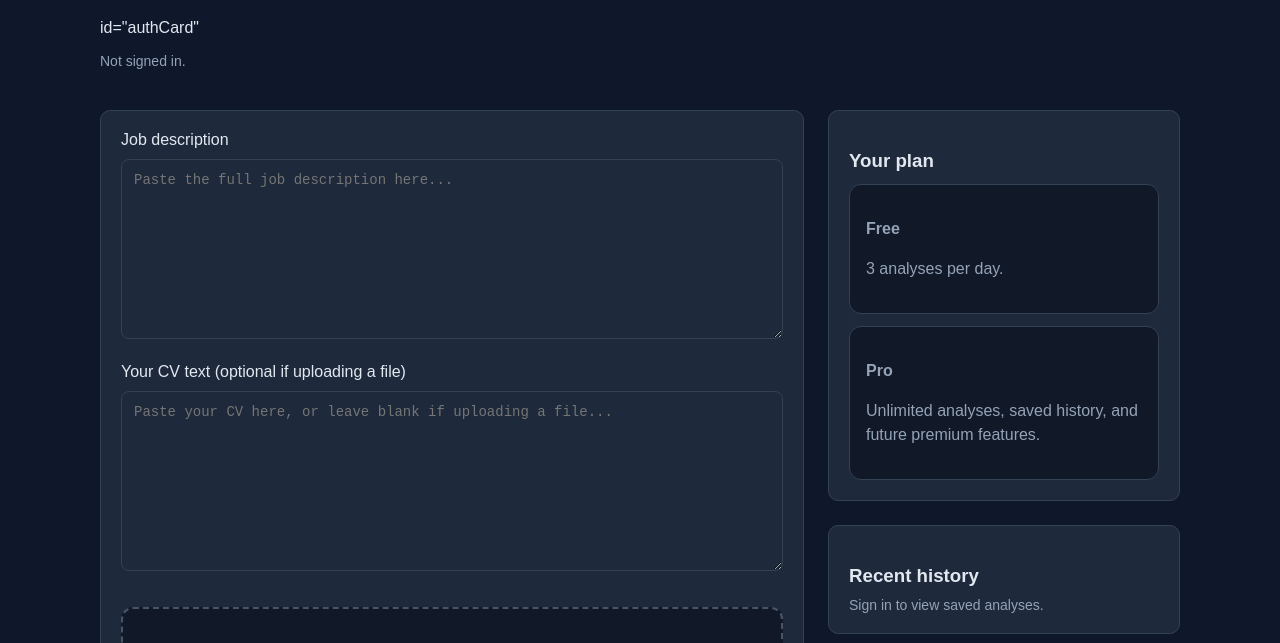
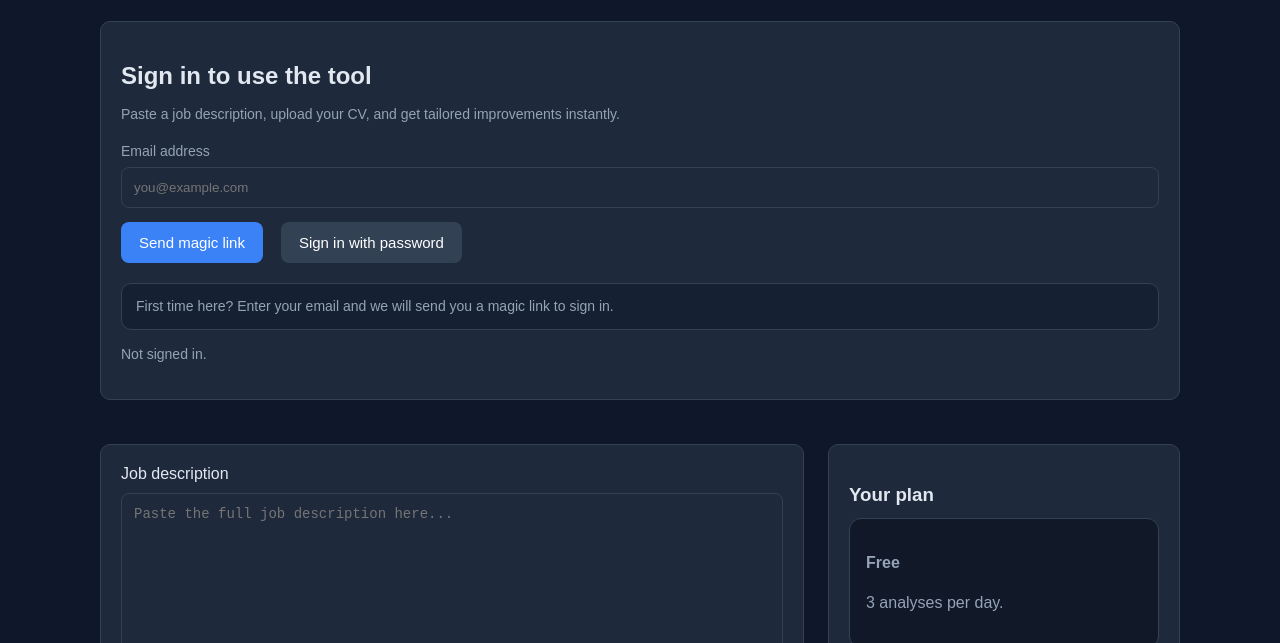
Before and after one commit to PhylC/cv-optimiser, a plain HTML site: page static/index.html in a window 1280 px wide. Shown: the part 157-800 px from the top of the page. Drawn offline with nearby package versions, Linux system fonts and the light colour scheme.

Commit message:
Improve auth layout and password flow

```diff
--- a/static/index.html
+++ b/static/index.html
@@ -175,22 +175,35 @@
     </div>
   </div>
 
-  id="authCard"
-    <p id="authStatus" class="small">Not signed in.</p>
-    <div id="passwordCard" class="card hidden">
-  <h3>Create a password</h3>
-  <p class="small">Set a password once so you can sign in faster next time without using a magic link.</p>
-  <input id="passwordInput" type="password" placeholder="Create a password" style="width:100%;padding:12px;border-radius:8px;border:1px solid #334155;background:#1e293b;color:white;box-sizing:border-box;">
-  <div style="margin-top:12px;">
-    <button id="setPasswordBtn" class="secondary-btn" type="button">Save password</button>
-  </div>
-  <p id="passwordStatus" class="small"></p>
-</div>
+  <div id="authCard" class="card" style="margin-bottom: 20px;">
+    <h2 style="margin-bottom:8px;">Sign in to use the tool</h2>
+    <p class="small" style="margin-bottom:18px;">
+      Paste a job description, upload your CV, and get tailored improvements instantly.
+    </p>
+
+    <div style="margin-bottom:14px;">
+      <label for="emailInput" class="small" style="display:block; margin-bottom:8px;">Email address</label>
+      <input id="emailInput" type="email" placeholder="you@example.com">
     </div>
 
-  <div id="passwordCard" class="card hidden">
-  <h3>Create a password</h3>
-  <p class="small">
+    <div style="display:flex; gap:10px; flex-wrap:wrap; margin-bottom:12px;">
+      <button id="sendMagicLinkBtn">Send magic link</button>
+      <button id="passwordLoginBtn" class="secondary-btn" type="button">Sign in with password</button>
+      <button id="signOutBtn" class="secondary-btn hidden" type="button">Sign out</button>
+    </div>
+
+    <div style="padding:12px 14px; border:1px solid #334155; border-radius:10px; background:#162033; margin-bottom:12px;">
+      <p class="small" style="margin:0;">
+        First time here? Enter your email and we will send you a magic link to sign in.
+      </p>
+    </div>
+
+    <p id="authStatus" class="small">Not signed in.</p>
+  </div>
+
+  <div id="passwordCard" class="card hidden" style="margin-top: 0; margin-bottom: 22px;">
+    <h3 style="margin-bottom:8px;">Create a password</h3>
+    <p class="small" style="margin-bottom:16px;">
       Set a password once so you can sign in faster next time without using a magic link.
     </p>
 
@@ -200,7 +213,7 @@
       <button id="setPasswordBtn" class="secondary-btn" type="button">Save password</button>
     </div>
 
-  <p id="passwordStatus" class="small"></p>
+    <p id="passwordStatus" class="small" style="margin-top:12px;"></p>
   </div>
 
   <div class="grid">
@@ -528,6 +541,7 @@ passwordLoginBtn.addEventListener("click", async function() {
 
   authStatus.textContent = "Signed in successfully.";
   await refreshAuthUi();
+  passwordCard.classList.add("hidden");
 });
 
 
```
Also changed, not shown: 1 other file. Lines whose indentation alone changed are shown as unchanged.
